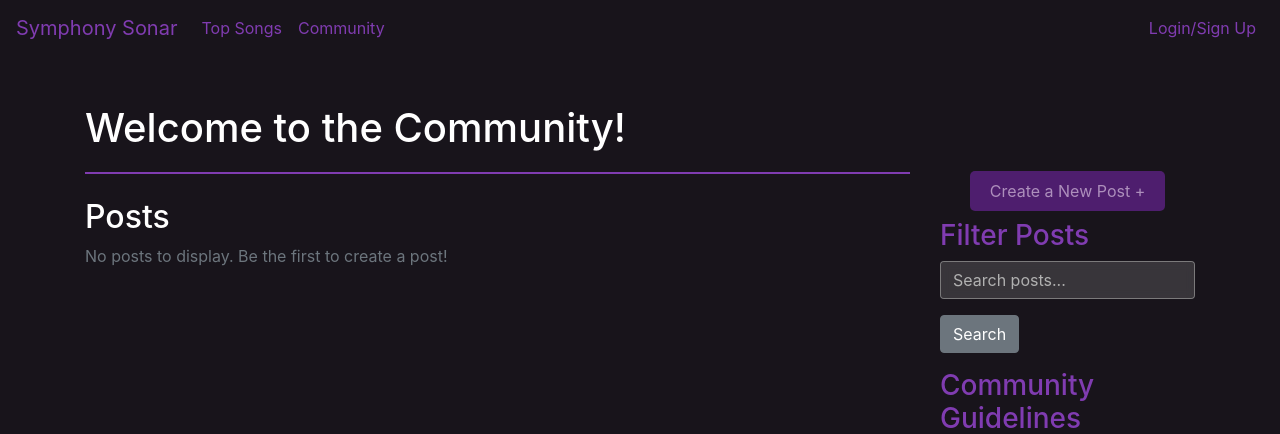
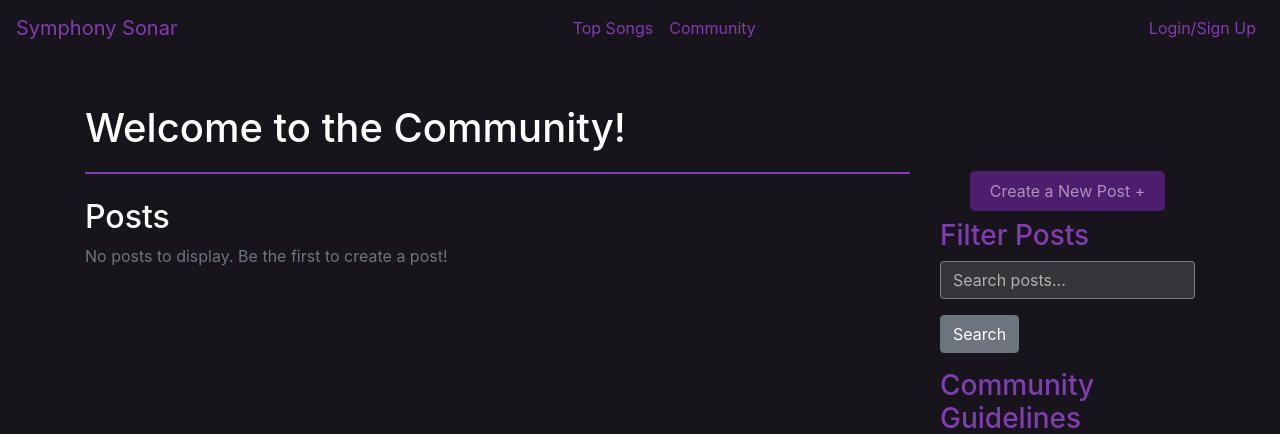
Before and after one commit to dylxningz/3155-FinalProject-Group, a Flask app: page /community in a window 1280 px wide. Shown: the top 434 px of the page. Run offline with Flask 3, Linux system fonts and the light colour scheme; data that the repository does not hold is empty; some libraries are stand-ins or nearby versions.

Commit message:
nav bar is centered

```diff
--- a/app/static/css/styles.css
+++ b/app/static/css/styles.css
@@ -364,6 +364,9 @@ color: var(--color-main);
 }
 .navbar-toggler {
     border-color: #fff !important;
+}
+.navbar-nav{
+    padding-left: 29vw;
 }
 
 
```
